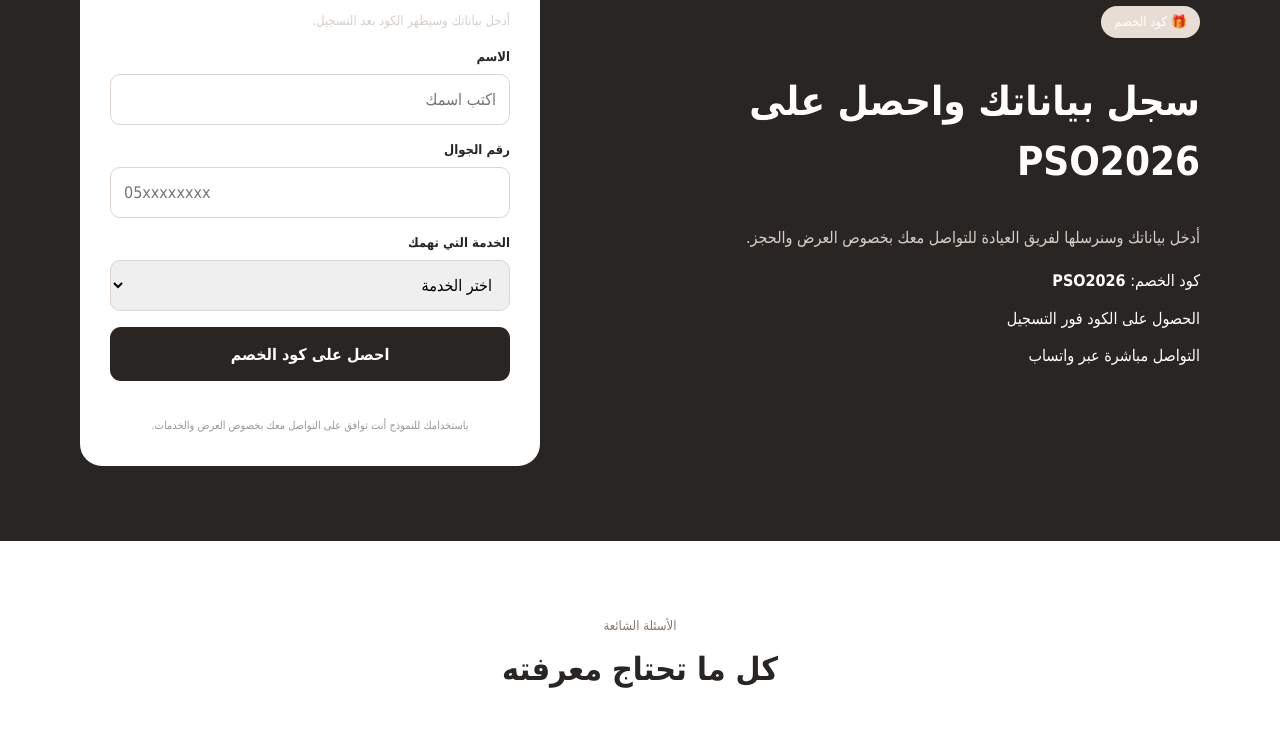
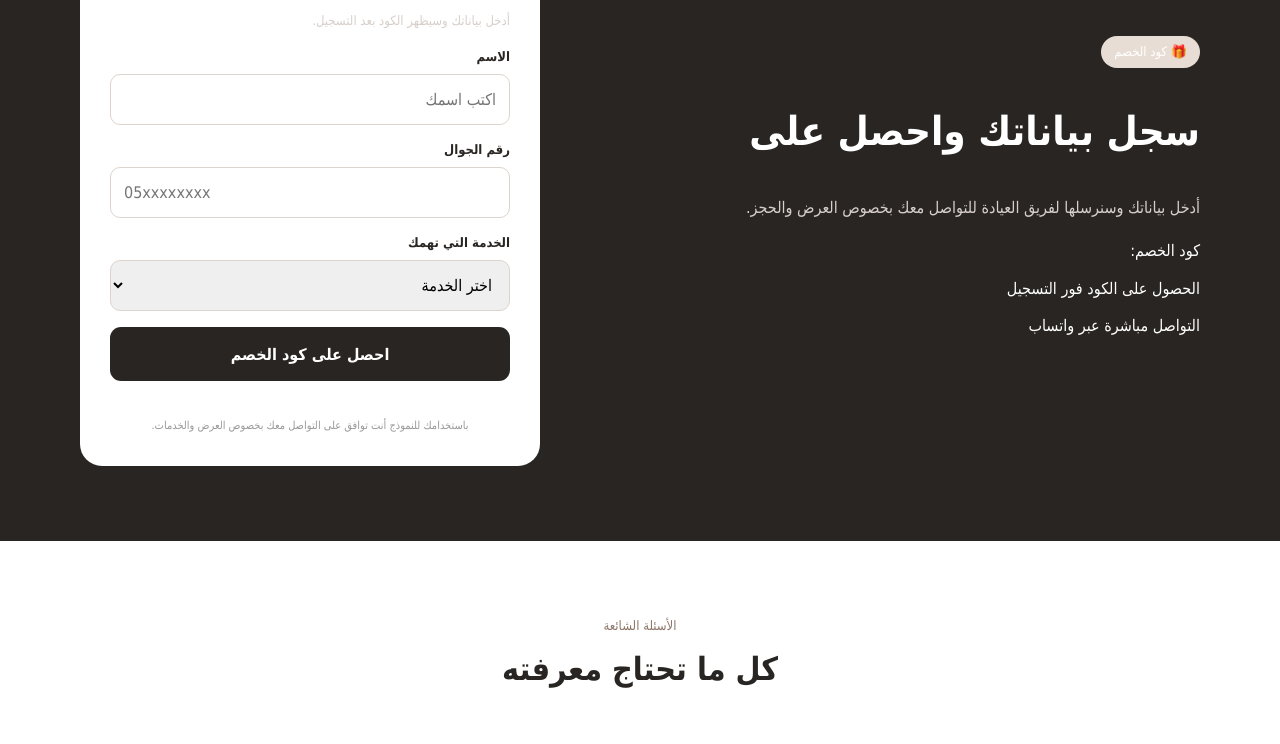
Before and after one commit to bassemawad142/landingpage1clinic, a plain HTML site: page index.html in a window 1280 px wide. Shown: the part 3069-3813 px from the top of the page. Drawn offline with Linux system fonts and the light colour scheme.

Commit message:
Update index.html

```diff
--- a/index.html
+++ b/index.html
@@ -36,9 +36,9 @@
 <p class="note">النتائج تختلف من شخص لآخر بحسب الحالة والخطة المناسبة.</p></div></section>
 
 <section class="register" id="register"><div class="wrap reg-grid">
-<div><span class="badge">🎁 كود الخصم</span><h2>سجل بياناتك واحصل على <strong>PSO2026</strong></h2>
+<div><span class="badge">🎁 كود الخصم</span><h2>سجل بياناتك واحصل على </h2>
 <p>أدخل بياناتك وسنرسلها لفريق العيادة للتواصل معك بخصوص العرض والحجز.</p>
-<ul><li>كود الخصم: <b>PSO2026</b></li><li>الحصول على الكود فور التسجيل</li><li>التواصل مباشرة عبر واتساب</li></ul></div>
+<ul><li>كود الخصم: <b></b></li><li>الحصول على الكود فور التسجيل</li><li>التواصل مباشرة عبر واتساب</li></ul></div>
 <div class="form-card">
 <div id="formSection"><h3>احصل على كود الخصم</h3><p class="muted">أدخل بياناتك وسيظهر الكود بعد التسجيل.</p>
 <form id="leadForm">
```
